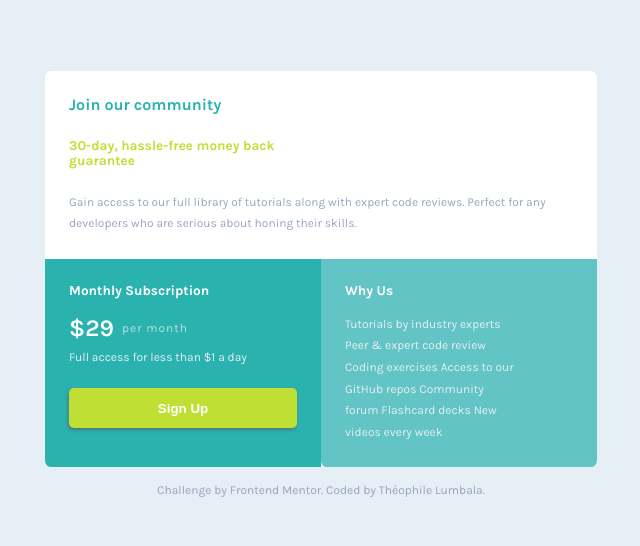
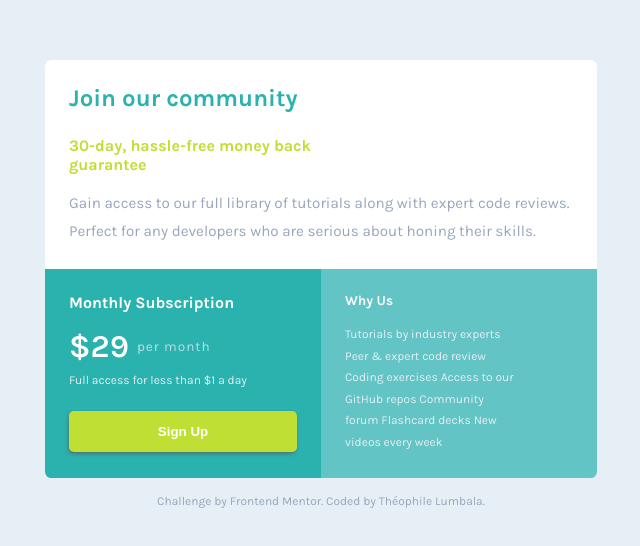
Before and after one commit to Theophile07/Single-price-grid-component, a plain HTML site: page index.html in a window 1280 px wide. Shown: the part 116-662 px from the top of the page, without its empty margins (319-959 px from the left). Drawn offline with Linux system fonts and the light colour scheme.

Commit message:
Refactor CSS for improved layout and responsiveness
Updated styles for responsiveness and improved layout.

```diff
--- a/style.css
+++ b/style.css
@@ -39,7 +39,7 @@ body{
     color: var(--color-secondary-green-400);
     font-weight: 700;
     font-size: 0.85rem;
-    margin-bottom: 1.5rem;
+    margin-bottom: 1rem;
 }
 .top-description{
     color: var(--color-neutral-gray-500);
@@ -52,6 +52,9 @@ body{
 .bottom-side{
     /*display: flex;
     flex-direction: column;*/
+    border-bottom-left-radius: .4rem;
+    border-bottom-right-radius: .4rem;
+    overflow: hidden;
 }
 .left-side{
     background: var(--color-primary-blue-500);
@@ -98,8 +101,7 @@ body{
     background: hsla(179, 62%, 43%, 0.699);
     padding: 1.5rem;
     color: #fff;
-    border-bottom-left-radius: .4rem;
-    border-bottom-right-radius: .4rem;
+
 }
 .right-title{
     font-size: 0.85rem;
@@ -126,18 +128,46 @@ body{
         display: flex;
         flex-direction: column;
     }
+    .top-title{
+        color: var(--color-primary-blue-500);
+        font-size: 1.5rem;
+        font-weight: 700;
+}
+.top-info{
+    color: var(--color-secondary-green-400);
+    font-weight: 700;
+    font-size: 1rem;
+}
+.top-description{
+    color: var(--color-neutral-gray-500);
+    font-size: 0.95rem;
+    line-height: 1.8;
+}
     .bottom-side{
         display: flex;
+
     }
+    .left-title{
+    font-size: 1rem;
+    font-weight: 700;
+}
+
+.left-price .price{
+    font-size: 2rem;
+    font-weight: 600;
+}
+.left-price .price-period{
+    font-size: 0.85rem;
+    letter-spacing: 1px;
+    color: var(--color-neutral-teal2-100);
+}
+.left-description{
+    font-size: 0.75rem;
+    color: var(--color-neutral-teal-100);
+}
     .left-side,
     .right-side{
         flex: 1;
     }
-    .left-side{
-        border-bottom-left-radius: .4rem;
-    }
-    .right-side{
 
-        border-bottom-right-radius: .4rem;
-    }
 }
```
